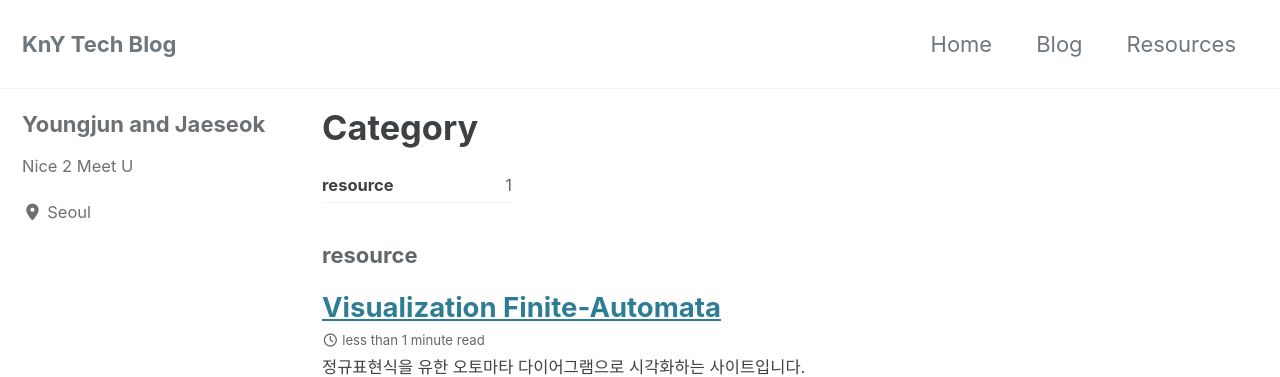
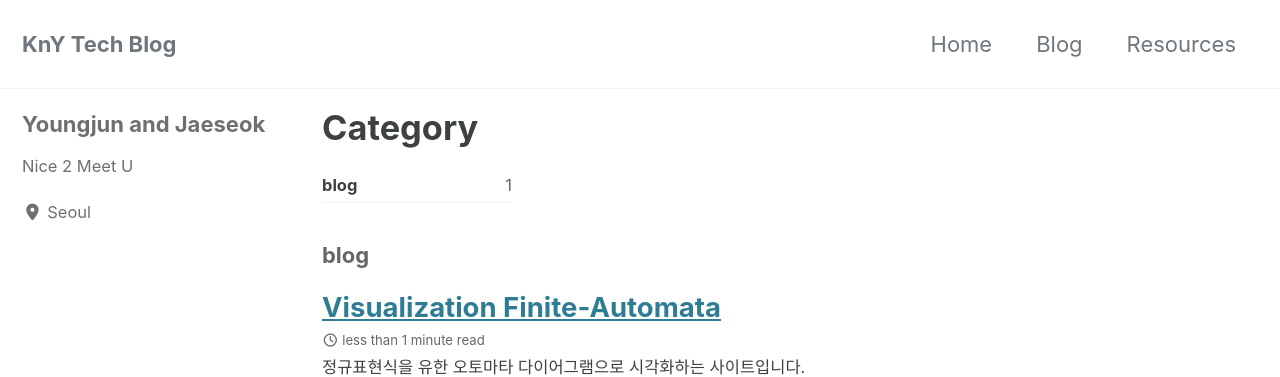
Before and after one commit to KerNYing/KerNYing.github.io, a Jekyll site: the page built from _pages/cartegory-archive.md, in a window 1280 px wide. Shown: the top 377 px of the page. Built offline with Jekyll 4.4.1, drawn with Linux system fonts in a browser that asks for light colours; cached includes are drawn as plain includes.

Commit message:
Update: article

```diff
--- a/_posts/2025-01-16-finite-automata-diagram.md
+++ b/_posts/2025-01-16-finite-automata-diagram.md
@@ -1,8 +1,7 @@
 ---
 title: "Visualization Finite-Automata"
 date: 2025-01-16 19:25:28 -0400
-categories:
-- resource
+categories: [blog]
 tags: [finite-automata, visualization]
 author_profile: true
 ---
```
